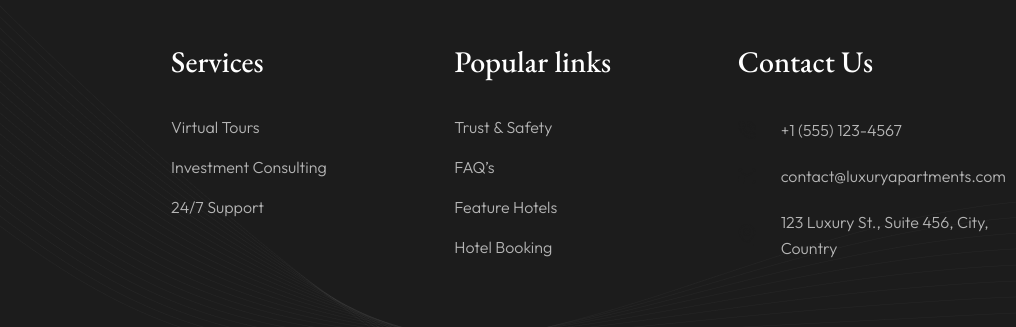
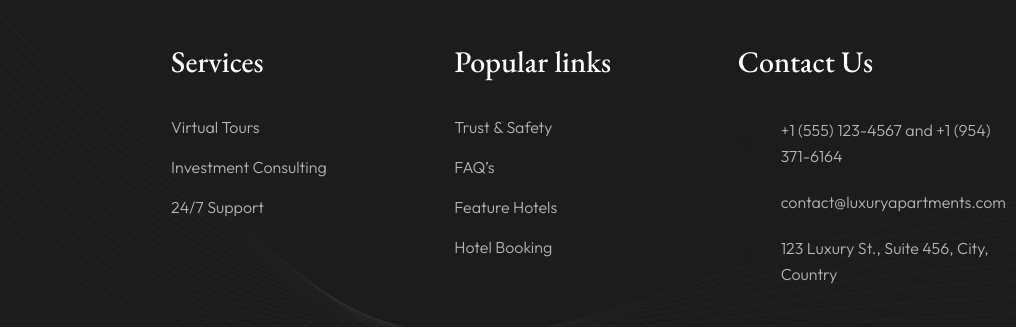
Before and after one commit to LuxuryBestCondos/luxuryBestCondosWS, a plain HTML site: page home.html in a window 1280 px wide. Shown: the part 4316-4643 px from the top of the page, 264-1280 px from the left. Drawn offline with nearby package versions, Linux system fonts and the light colour scheme.

Commit message:
Update home.html

```diff
--- a/home.html
+++ b/home.html
@@ -3766,7 +3766,7 @@ I was a bit skeptical at first, but after using the platform, <br /> I can say i
                                                         </svg>
                                                     </div>
                                                     <div class="content">
-                                                        <p class="list-item">+1 (555) 123-4567</p>
+                                                        <p class="list-item">+1 (555) 123-4567 and +1 (954) 371-6164</p>
                                                     </div>
                                                 </div>
                                                 <div class="contact-box">
```
